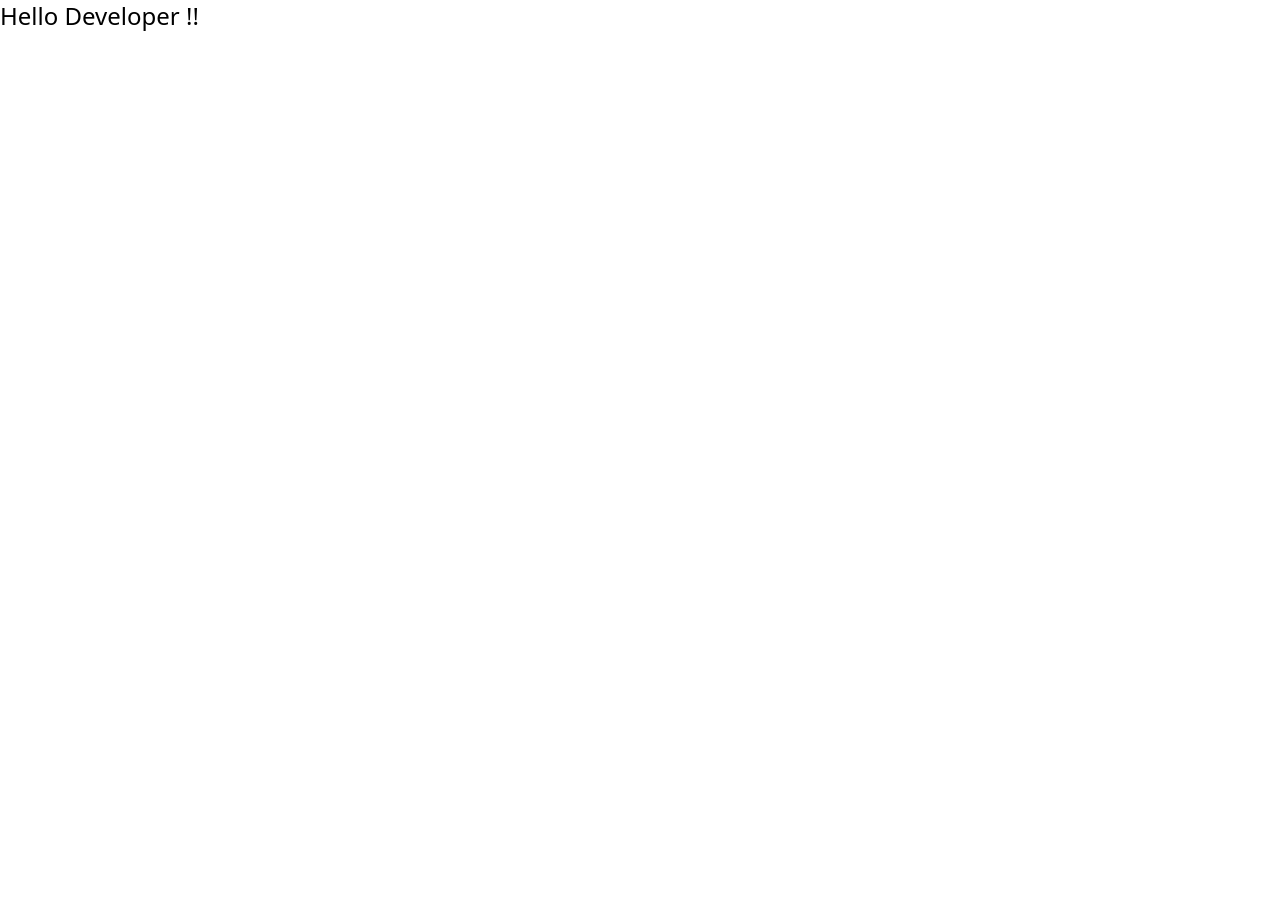
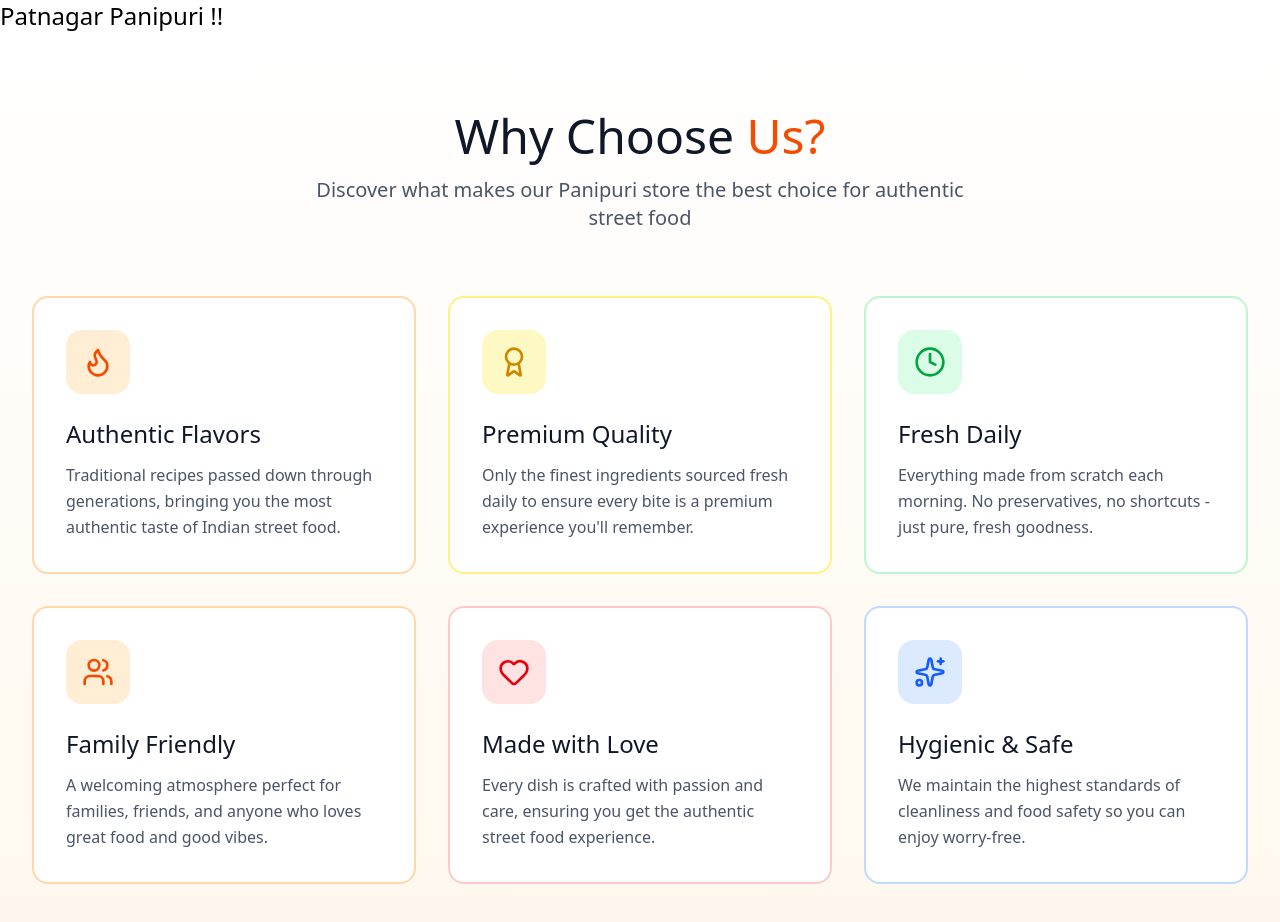
Before and after one commit to Cypher-Metrix/Patnagar-Panipuri, a React (Vite) app: page / in a window 1280 px wide. Shown: the top 922 px of the page. Before the commit the page ends 800 px from the top, so only its background shows below. Built offline with nearby package versions, Linux system fonts and the light colour scheme.

Commit message:
Created: WhyChooseUs section
Created the Why Choose Us Section, includes library usage: "lucide-react" for icons. Added FeatureCard in components directory.

```diff
--- a/package.json
+++ b/package.json
@@ -11,6 +11,7 @@
   },
   "dependencies": {
     "@tailwindcss/vite": "^4.1.17",
+    "lucide-react": "^0.556.0",
     "react": "^19.2.0",
     "react-dom": "^19.2.0",
     "tailwindcss": "^4.1.17"
--- a/src/App.jsx
+++ b/src/App.jsx
@@ -1,7 +1,82 @@
 import './App.css';
+import { Flame, Award, Clock, Users, Heart, Sparkles } from "lucide-react";
+import FeatureCard from './components/FeatureCard';
+
+const features = [
+  {
+    title: "Authentic Flavors",
+    description:
+      "Traditional recipes passed down through generations, bringing you the most authentic taste of Indian street food.",
+    icon: <Flame className="w-8 h-8 text-orange-600" />,
+    borderColor: "border-orange-200",
+    bgColor: "bg-orange-100",
+  },
+  {
+    title: "Premium Quality",
+    description:
+      "Only the finest ingredients sourced fresh daily to ensure every bite is a premium experience you'll remember.",
+    icon: <Award className="w-8 h-8 text-yellow-600" />,
+    borderColor: "border-yellow-200",
+    bgColor: "bg-yellow-100",
+  },
+  {
+    title: "Fresh Daily",
+    description:
+      "Everything made from scratch each morning. No preservatives, no shortcuts - just pure, fresh goodness.",
+    icon: <Clock className="w-8 h-8 text-green-600" />,
+    borderColor: "border-green-200",
+    bgColor: "bg-green-100",
+  },
+  {
+    title: "Family Friendly",
+    description:
+      "A welcoming atmosphere perfect for families, friends, and anyone who loves great food and good vibes.",
+    icon: <Users className="w-8 h-8 text-orange-600" />,
+    borderColor: "border-orange-200",
+    bgColor: "bg-orange-100",
+  },
+  {
+    title: "Made with Love",
+    description:
+      "Every dish is crafted with passion and care, ensuring you get the authentic street food experience.",
+    icon: <Heart className="w-8 h-8 text-red-600" />,
+    borderColor: "border-red-200",
+    bgColor: "bg-red-100",
+  },
+  {
+    title: "Hygienic & Safe",
+    description:
+      "We maintain the highest standards of cleanliness and food safety so you can enjoy worry-free.",
+    icon: <Sparkles className="w-8 h-8 text-blue-600" />,
+    borderColor: "border-blue-200",
+    bgColor: "bg-blue-100",
+  },
+];
 
 export default function App() {
   return (
-    <div className="text-2xl">Hello Developer !!</div>
+    <div>
+
+      <div className="text-2xl">Patnagar Panipuri !!</div>
+      <section className="py-20 px-4 sm:px-6 lg:px-8 bg-gradient-to-b from-white to-orange-50">
+        <div className="max-w-7xl mx-auto">
+          <div className="text-center mb-16">
+            <h2 className="text-4xl lg:text-5xl text-gray-900 mb-4">
+              Why Choose <span className="text-orange-600">Us?</span>
+            </h2>
+            <p className="text-xl text-gray-600 max-w-2xl mx-auto">
+              Discover what makes our Panipuri store the best choice for authentic street food
+            </p>
+          </div>
+
+          <div className="grid md:grid-cols-2 lg:grid-cols-3 gap-8">
+            {features.map((item, index) => (
+              <FeatureCard key={index} {...item} />
+            ))}
+          </div>
+        </div>
+      </section>
+
+    </div>
   )
 }
--- /dev/null
+++ b/src/components/FeatureCard.jsx
@@ -0,0 +1,24 @@
+export default function FeatureCard({
+    title,
+    description,
+    icon,
+    borderColor,
+    bgColor,
+}) {
+    return (
+        <div
+            className={`group p-8 bg-white rounded-2xl border-2 ${borderColor} hover:border-orange-400
+        transition-all duration-300 hover:shadow-xl hover:-translate-y-2`}
+        >
+            <div
+                className={`inline-flex items-center justify-center w-16 h-16 ${bgColor} rounded-2xl mb-6
+          group-hover:scale-110 transition-transform duration-300`}
+            >
+                {icon}
+            </div>
+
+            <h3 className="text-2xl text-gray-900 mb-3">{title}</h3>
+            <p className="text-gray-600 leading-relaxed">{description}</p>
+        </div>
+    );
+}
```
Also changed, not shown: 1 other file (tests, documents, lock files or other folders).
